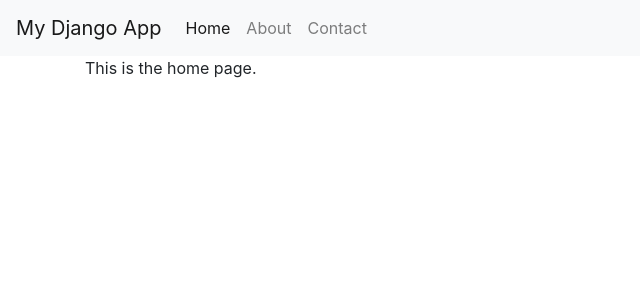
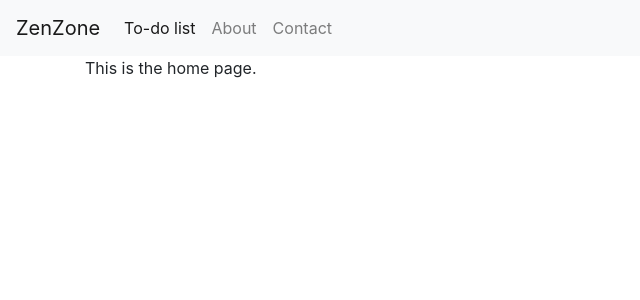
Before and after one commit to LyleW473/FirstYearHack2023, a Django app: page / in a window 1280 px wide. Shown: the top 300 px of the page, without its empty margins (0-640 px from the left). Run offline with Django 5.2, Linux system fonts and the light colour scheme; some libraries are stand-ins or nearby versions.

Commit message:
Added redirecting: - Between the home page and the "todos" list.

```diff
--- a/FirstYearHack/myApp/templates/base.html
+++ b/FirstYearHack/myApp/templates/base.html
@@ -12,12 +12,12 @@
   </head>
   <body>
     <nav class="navbar navbar-expand-lg navbar-light bg-light">
-      <a class="navbar-brand" href="#">My Django App</a>
+      <a class="navbar-brand" href="{% url 'home' %}">ZenZone</a>
       <button class="navbar-toggler" type="button" data-toggle="collapse" data-target="#navbarNav" aria-controls="navbarNav" aria-expanded="false" aria-label="Toggle navigation"><span class="navbar-toggler-icon"></span></button>
       <div class="collapse navbar-collapse" id="navbarNav">
         <ul class="navbar-nav">
           <li class="nav-item active">
-            <a class="nav-link" href="#">Home</a>
+            <a class="nav-link" href="{% url 'todos' %}">To-do list</a>
           </li>
           <li class="nav-item">
             <a class="nav-link" href="#">About</a>
```
Also changed, not shown: FirstYearHack/myApp/templates/test.html (added, +11 -0 lines).
